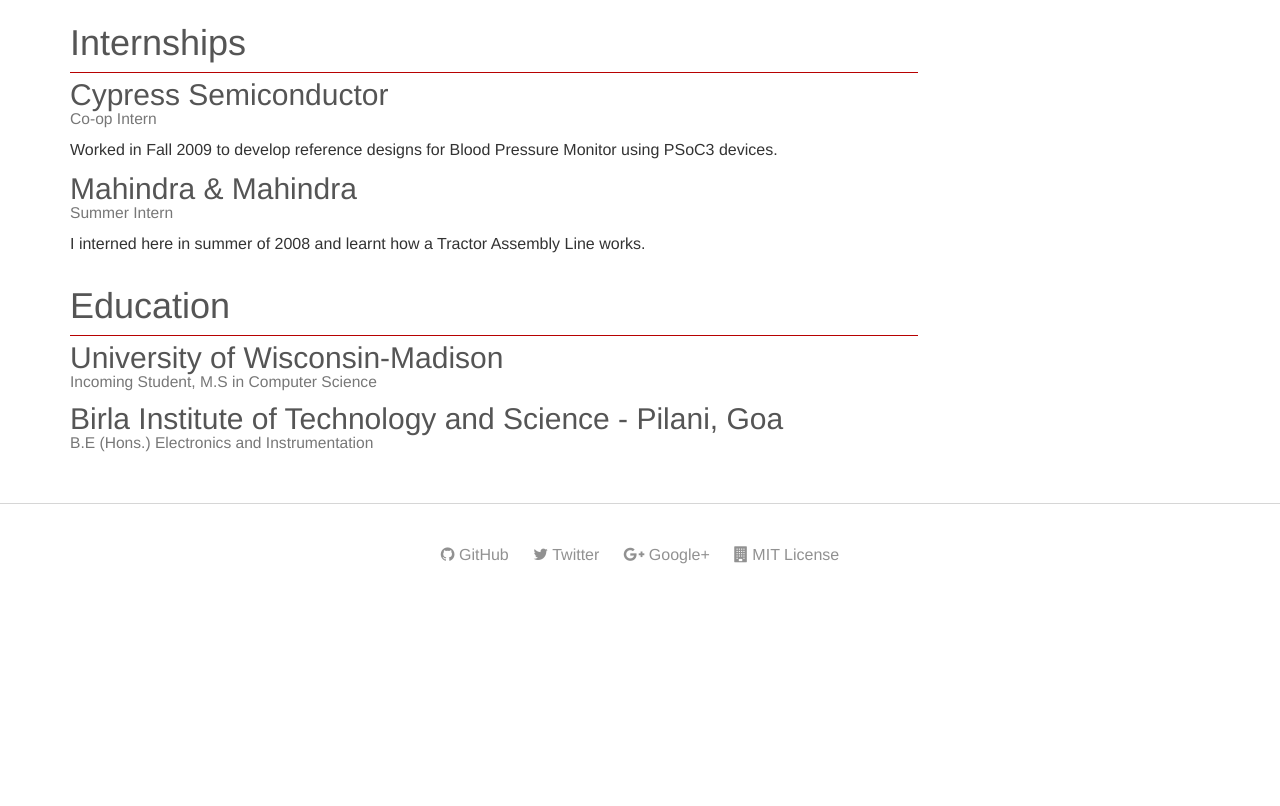
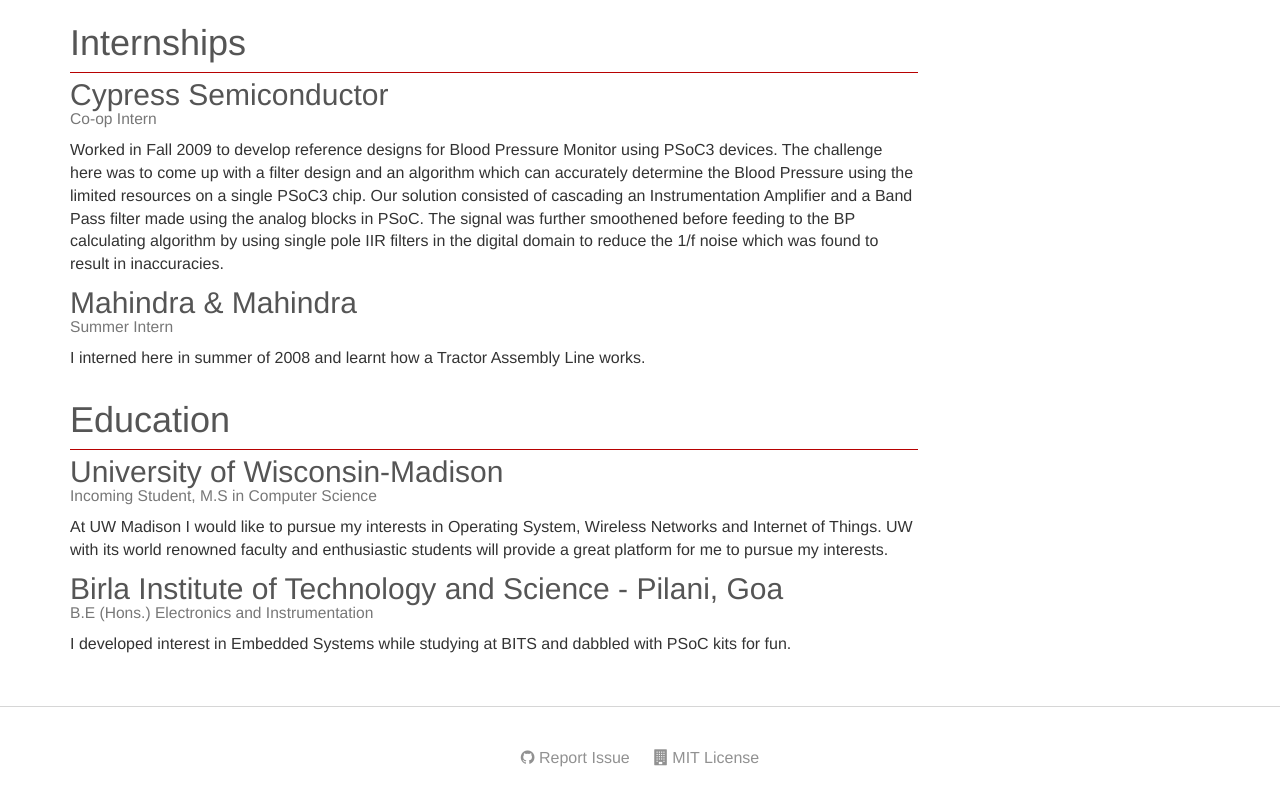
Before and after one commit to smihir/html-s, a plain HTML site: page index.html in a window 1280 px wide. Shown: the part 1218-2024 px from the top of the page. Before the commit the page ends 1825 px from the top, so only its background shows below. Drawn offline with nearby package versions, Linux system fonts and the light colour scheme.

Commit message:
html-s: add content and minor bug fix
-Add content for education
-Add footer
-Fix repo name in Fork
-Modify View Resume to Download Resume

```diff
--- a/index.html
+++ b/index.html
@@ -32,10 +32,10 @@
     </ul>
     <p class="small">Incoming CS Grad at UW Madison</p>
     <p>
-      <a class="btn btn-outline" href="https://github.com/smihir/resume/blob/master/mihir-resume.pdf" onclick="_gaq.push(['_trackEvent', 'exit', 'main', 'GitHub']);">
+      <a class="btn btn-outline" href="https://github.com/smihir/resume/raw/master/mihir-resume.pdf" onclick="_gaq.push(['_trackEvent', 'exit', 'main', 'GitHub']);">
         <span class="fa fa-github"></span>
-          View Resume on GitHub
-        </a>
+          Download Resume
+      </a>
     </p>
     <ul class="jumbotron-links">
       <li><a class="btn-social-icon btn-lg btn-linkedin" href="https://www.linkedin.com/in/mihirshete"><i class="fa fa-linkedin"></i></a></li>
@@ -44,7 +44,7 @@
       <li><a class="btn-social-icon btn-lg btn-twitter" href="https://twitter.com/mihirshete"><i class="fa fa-twitter"></i></a></li>
     </ul>
     <iframe src="https://ghbtns.com/github-btn.html?user=smihir&repo=html-s&type=star&count=true" frameborder="0" scrolling="0" width="170px" height="20px"></iframe>
-    <iframe src="https://ghbtns.com/github-btn.html?user=smihir&repo=html-sp&type=fork&count=true" frameborder="0" scrolling="0" width="170px" height="20px"></iframe>
+    <iframe src="https://ghbtns.com/github-btn.html?user=smihir&repo=html-s&type=fork&count=true" frameborder="0" scrolling="0" width="170px" height="20px"></iframe>
   </div>
   <div class="container index-body">
     <div class="row">
@@ -96,7 +96,14 @@
         <h3><small>Co-op Intern</small></h3>
         <p>
           Worked in Fall 2009 to develop reference designs for Blood Pressure
-          Monitor using PSoC3 devices.
+          Monitor using PSoC3 devices. The challenge here was to come up with
+          a filter design and an algorithm which can accurately determine the
+          Blood Pressure using the limited resources on a single PSoC3 chip.
+          Our solution consisted of cascading an Instrumentation Amplifier and a
+          Band Pass filter made using the analog blocks in PSoC. The signal was
+          further smoothened before feeding to the BP calculating algorithm by
+          using single pole IIR filters in the digital domain to reduce the 1/f
+          noise which was found to result in inaccuracies.
         </p>
         <h2 id="mahi">Mahindra & Mahindra</h2>
         <h3><small>Summer Intern</small></h3>
@@ -107,8 +114,18 @@
           <h1 id="education">Education</h1>
           <h2 id="uwmad">University of Wisconsin-Madison</h2>
           <h3> <small>Incoming Student, M.S in Computer Science</small></h3>
+          <p>
+            At UW Madison I would like to pursue my interests in Operating System,
+            Wireless Networks and Internet of Things. UW with its world renowned
+            faculty and enthusiastic students will provide a great platform for
+            me to pursue my interests.
+          </p>
           <h2 id="bpgc">Birla Institute of Technology and Science - Pilani, Goa</h2>
           <h3> <small>B.E (Hons.) Electronics and Instrumentation</small></h3>
+          <p>
+            I developed interest in Embedded Systems while studying at BITS and
+            dabbled with PSoC kits for fun.
+          </p>
       </div>
       <!--Start the Navigation Pane-->
       <div class="col-md-3" role="complementary">
@@ -147,9 +164,7 @@
 </div>
 <footer>
       <ul class="links">
-        <li><a href="http://github.com/smihir" onclick="_gaq.push(['_trackEvent', 'exit', 'footer', 'GitHub']);"><i class="fa fa-github"></i> GitHub</a></li>
-        <li><a href="http://twitter.com/mihirshete" onclick="_gaq.push(['_trackEvent', 'exit', 'footer', 'Twitter']);"><i class="fa fa-twitter"></i> Twitter</a></li>
-        <li><a href="http://google.com/+MihirShete" onclick="_gaq.push(['_trackEvent', 'exit', 'footer', 'Google+']);"><i class="fa fa-google-plus"></i> Google+</a></li>
+        <li><a href="https://github.com/smihir/html-s/issues" onclick="_gaq.push(['_trackEvent', 'exit', 'footer', 'GitHub']);"><i class="fa fa-github"></i> Report Issue</a></li>
         <li><a href="http://opensource.org/licenses/MIT" onclick="_gaq.push(['_trackEvent', 'exit', 'footer', 'MIT']);"><i class="fa fa-building"></i> MIT License</a></li>
       </ul>
 </footer>
```
